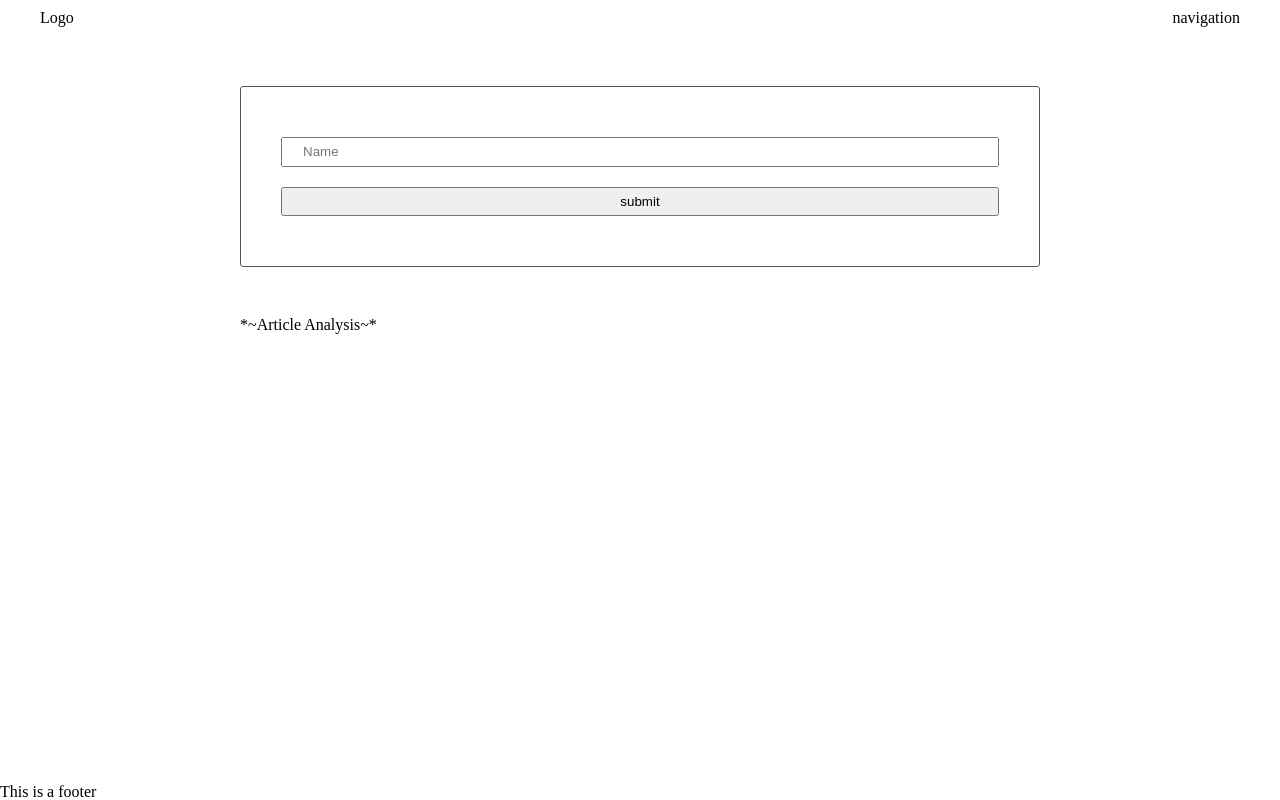
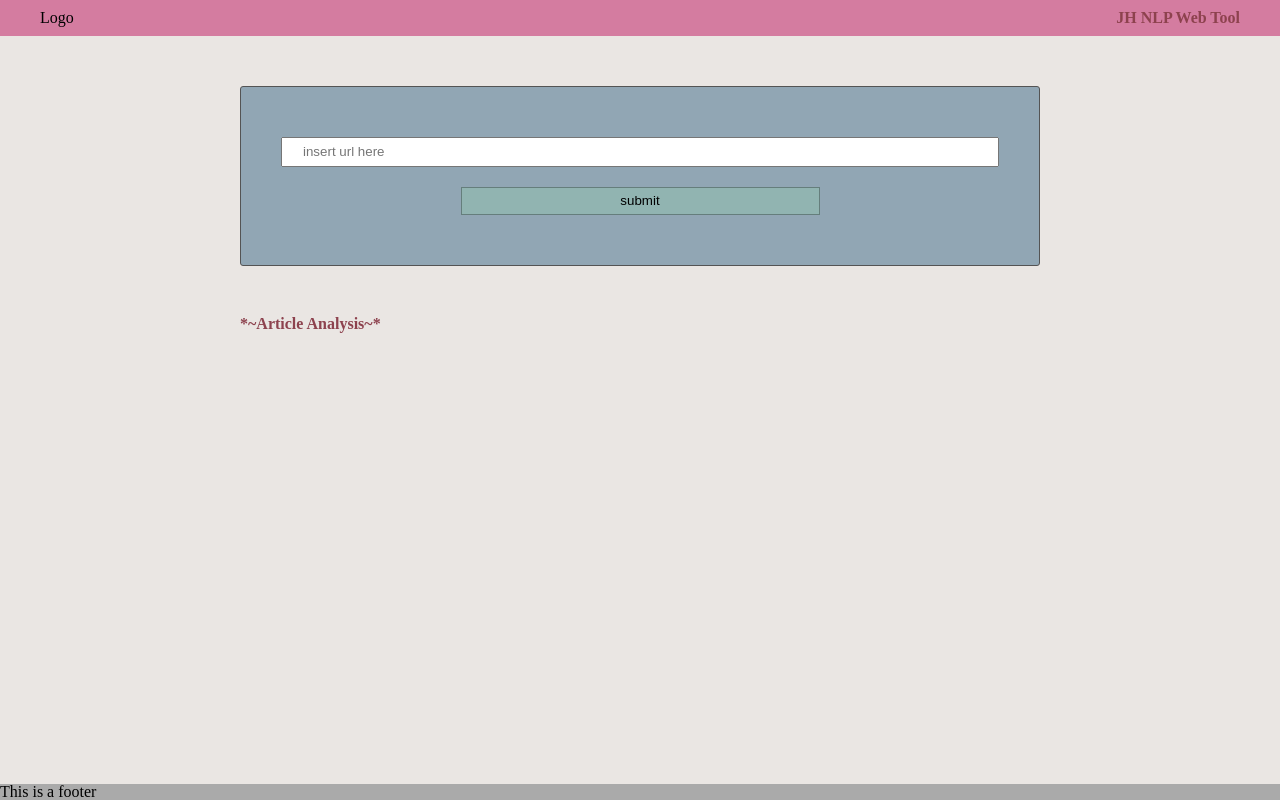
Before and after one commit to jhersheyy/news_eval_nlp_project, a website built with webpack: page src/client/views/index.html in a window 1280 px wide. Built offline with nearby package versions, Linux system fonts and the light colour scheme.

Commit message:
added a little styling (color palette)

```diff
--- a/src/client/index.js
+++ b/src/client/index.js
@@ -5,7 +5,6 @@ import './styles/base.scss'
 import './styles/footer.scss'
 import './styles/form.scss'
 import './styles/header.scss'
-console.log(checkURL);
 
 alert("I EXIST")
 console.log("CHANGE!!");
--- a/src/client/styles/base.scss
+++ b/src/client/styles/base.scss
@@ -1,3 +1,6 @@
+$maincolor : #eae6e3;
+
+
 body {
     display: flex;
     flex-direction: column;
@@ -6,9 +9,16 @@ body {
 
 main {
     flex: 2;
+    background-color: $maincolor;
+
 }
 
 section {
     max-width: 800px;
     margin: 50px auto;
 }
+
+.prettytext{
+    color: rgb(141, 66, 78);
+    font-weight: bolder;
+}
--- a/src/client/styles/footer.scss
+++ b/src/client/styles/footer.scss
@@ -0,0 +1,4 @@
+$footercolor: #aaaaaa;
+footer{
+    background-color: $footercolor;
+}
--- a/src/client/styles/form.scss
+++ b/src/client/styles/form.scss
@@ -1,7 +1,11 @@
+$formcolor : #91a6b4;
+$buttoncolor: #91b4b1;
 form {
     border: 1px solid #545454;
     border-radius: 3px;
     padding: 40px;
+    background-color: $formcolor;
+    text-align: center;
 }
 
 input {
@@ -10,3 +14,9 @@ input {
     line-height: 16px;
     margin: 10px 0;
 }
+
+#submit{
+    background-color: $buttoncolor;
+    border: 1px solid #657e7c;
+    width: 50%;
+}
--- a/src/client/styles/header.scss
+++ b/src/client/styles/header.scss
@@ -1,5 +1,12 @@
+$headercolor : #d47ca0;
+
 header {
     display: flex;
     justify-content: space-between;
     padding: 10px 40px;
+    background-color: $headercolor;
 }
+
+.logo{
+    width: 10vw;
+}
--- a/src/client/views/index.html
+++ b/src/client/views/index.html
@@ -8,24 +8,24 @@
     <body>
 
         <header>
-            <div class="">
+            <div class="logo">
                 Logo
             </div>
-            <div class="">
-                navigation
+            <div class="prettytext">
+                JH NLP Web Tool
             </div>
         </header>
 
         <main>
             <section>
                 <form class="" onsubmit="return Client.handleSubmit(event)">
-                    <input id="url" type="text" name="input" value="" placeholder="Name">
-                    <input type="submit" name="" value="submit" onclick="return Client.handleSubmit(event)" onsubmit="return Client.handleSubmit(event)">
+                    <input id="url" type="text" name="input" value="" placeholder="insert url here">
+                    <input type="submit" id = "submit" name="" value="submit" onclick="return Client.handleSubmit(event)" onsubmit="return Client.handleSubmit(event)">
                 </form>
             <section>
 
             <section class ="holder entry">
-                <strong class = "title">*~Article Analysis~*</strong>
+                <strong class = "prettytext">*~Article Analysis~*</strong>
                 <div id = "entryHolder">
                     <div id = "score"></div>
                     <div id = "agreement"></div>
```
